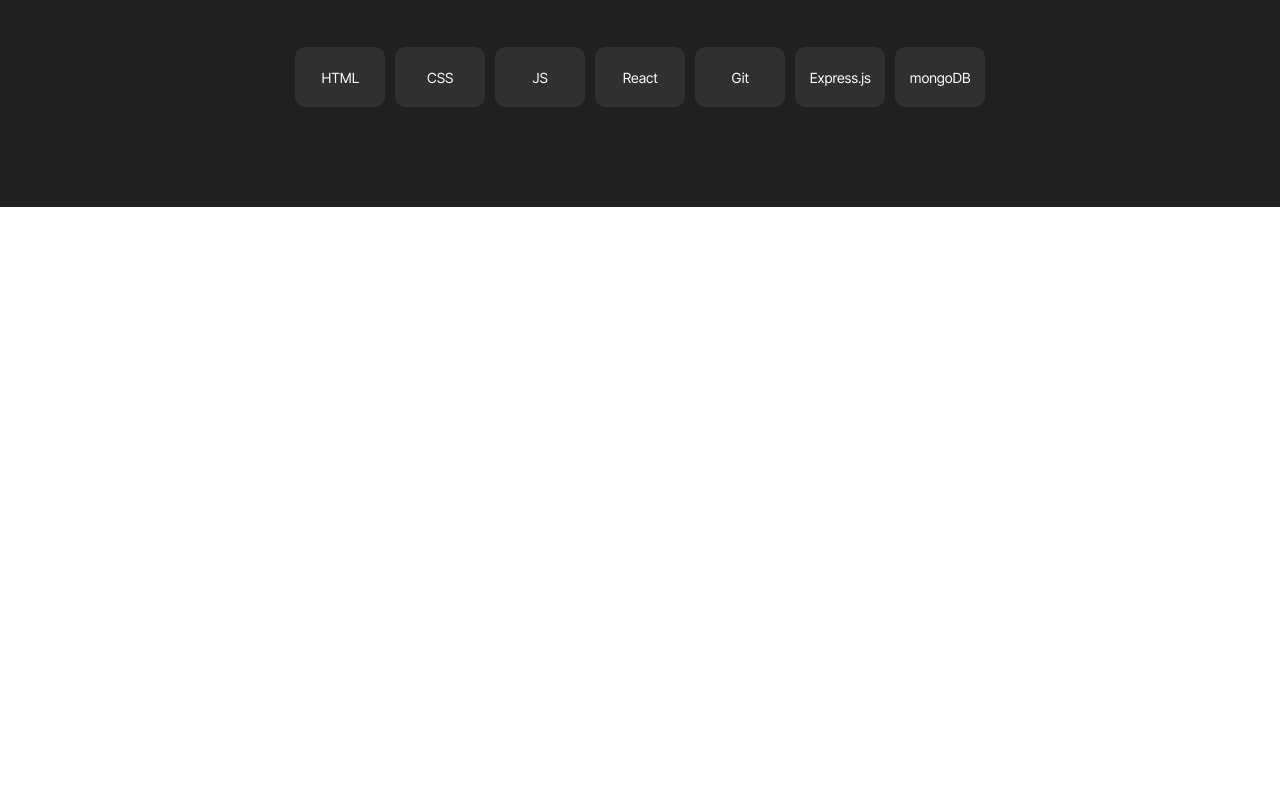
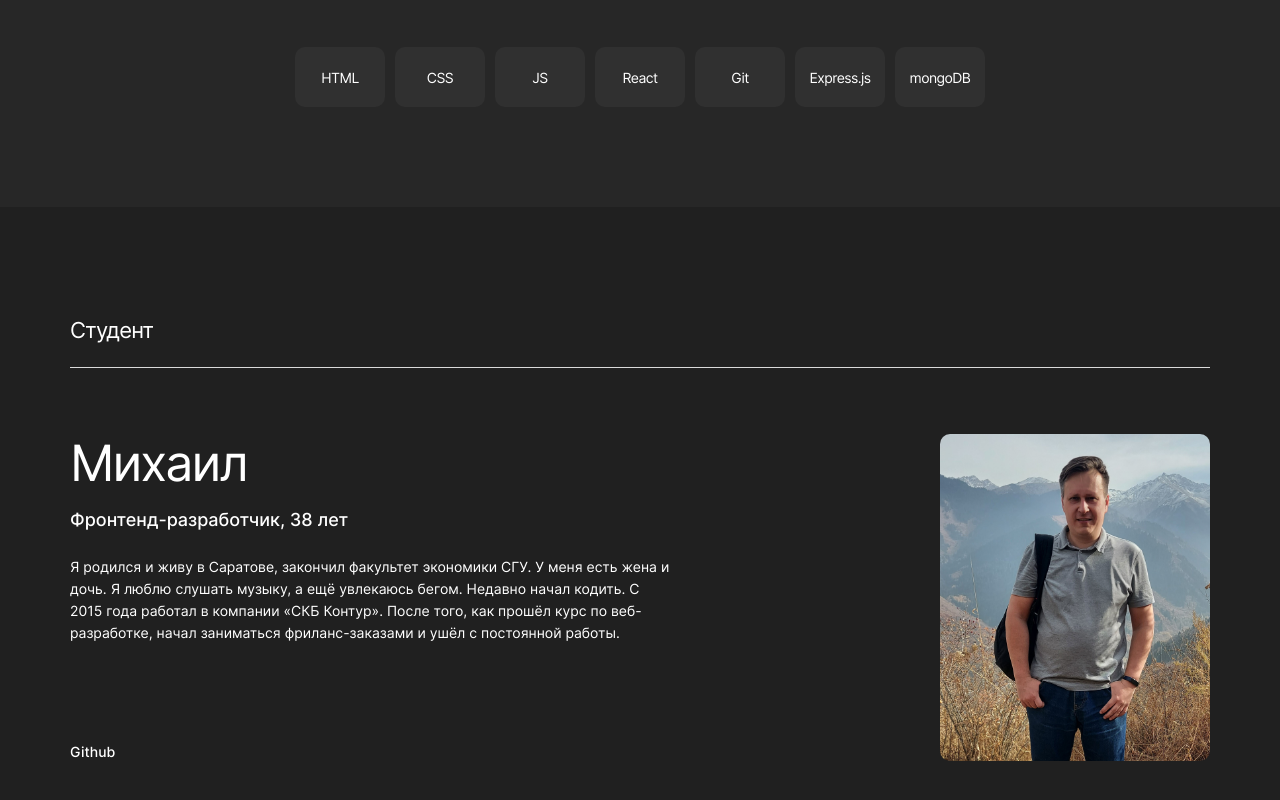
Before and after one commit to MikhailSulim/movies-explorer-frontend, a React (Create React App) app: page / in a window 1280 px wide. Shown: the part 1674-2474 px from the top of the page. Before the commit the page ends 1881 px from the top, so only its background shows below. Built offline with nearby package versions, Linux system fonts and the light colour scheme.

Commit message:
feature: сверстать блок aboutme

```diff
--- a/src/components/AboutMe/AboutMe.css
+++ b/src/components/AboutMe/AboutMe.css
@@ -0,0 +1,90 @@
+.about-me {
+  width: 100%;
+  height: 625px;
+  display: flex;
+  font-family: 'Inter', Arial, sans-serif;
+  font-style: normal;
+  color: #fff;
+  display: flex;
+  flex-direction: column;
+  background-color: #202020;
+}
+
+.about-me__title {
+  max-width: 1140px;
+  min-width: 320px;
+  width: 100%;
+  margin: 0 auto;
+  font-weight: 400;
+  font-size: 22px;
+  line-height: 27px;
+  letter-spacing: -0.04em;
+  box-sizing: border-box;
+  padding-top: 110px;
+  padding-bottom: 23px;
+  border-bottom: 1px solid #dadada;
+}
+
+.about-me__content {
+  margin: 0 auto;
+  display: flex;
+  flex-direction: row;
+  max-width: 1140px;
+  min-width: 320px;
+  width: 100%;
+  padding-top: 66px;
+  justify-content: space-between;
+}
+
+.about-me__text {
+  display: flex;
+  flex-direction: column;
+  justify-content: flex-start;
+}
+
+.about-me__name {
+  font-weight: 400;
+  font-size: 50px;
+  line-height: 58px;
+  letter-spacing: -0.04em;
+  margin: 0;
+}
+
+.about-me__age {
+  margin: 0;
+  padding-top: 18px;
+  font-weight: 500;
+  font-size: 18px;
+  line-height: 20px;
+  mix-blend-mode: normal;
+}
+
+.about-me__description {
+  margin: 0;
+  padding-top: 26px;
+  font-weight: 400;
+  font-size: 14px;
+  line-height: 22px;
+  mix-blend-mode: normal;
+  max-width: 600px;
+}
+
+.about-me__github {
+  margin: 0;
+  padding-top: 99px;
+  font-weight: 500;
+  font-size: 14px;
+  line-height: 17px;
+  color: #fff;
+  text-decoration: none;
+  cursor: pointer;
+}
+
+.about-me__photo {
+  max-width: 270px;
+  width: 100%;
+  height: 327px;
+  border-radius: 10px;
+  object-fit: cover;
+  background-position-y: top;
+}
--- a/src/components/AboutMe/AboutMe.js
+++ b/src/components/AboutMe/AboutMe.js
@@ -0,0 +1,34 @@
+import author_photo from '../../images/author_photo.jpg';
+function AboutMe() {
+  return (
+    <div className="about-me">
+      <h2 className="about-me__title">Студент</h2>
+      <div className="about-me__content">
+        <div className="about-me__text">
+          <h3 className="about-me__name">Михаил</h3>
+          <span className="about-me__age">Фронтенд-разработчик, 38 лет</span>
+          <p className="about-me__description">
+            Я родился и живу в Саратове, закончил факультет экономики СГУ. У
+            меня есть жена и дочь. Я люблю слушать музыку, а ещё увлекаюсь
+            бегом. Недавно начал кодить. С 2015 года работал в компании «СКБ
+            Контур». После того, как прошёл курс по веб-разработке, начал
+            заниматься фриланс-заказами и ушёл с постоянной работы.
+          </p>
+          <a
+            href="https://github.com/MikhailSulim"
+            className="about-me__github"
+          >
+            Github
+          </a>
+        </div>
+        <img
+          className="about-me__photo"
+          alt="Изображение автора"
+          src={author_photo}
+        />
+      </div>
+    </div>
+  );
+}
+
+export default AboutMe;
--- a/src/components/App/App.js
+++ b/src/components/App/App.js
@@ -4,6 +4,7 @@
 import Promo from '../Promo/Promo';
 import AboutProject from '../AboutProject/AboutProject';
 import Techs from '../Techs/Techs';
+import AboutMe from '../AboutMe/AboutMe';
 
 function App() {
   return (
@@ -18,6 +19,7 @@
               <Promo />
               <AboutProject/>
               <Techs/>
+              <AboutMe/>
             </>
           }
         />
--- a/src/components/Techs/Techs.css
+++ b/src/components/Techs/Techs.css
@@ -7,6 +7,7 @@
   color: #fff;
   display: flex;
   flex-direction: column;
+  background-color: #272727;
 }
 
 .techs__title {
--- a/src/index.css
+++ b/src/index.css
@@ -15,3 +15,5 @@
 @import url('./components/AboutProject/AboutProject.css');
 
 @import url('./components/Techs/Techs.css');
+
+@import url('./components/AboutMe/AboutMe.css');
```
Also changed, not shown: src/images/author_photo.jpg (added).
